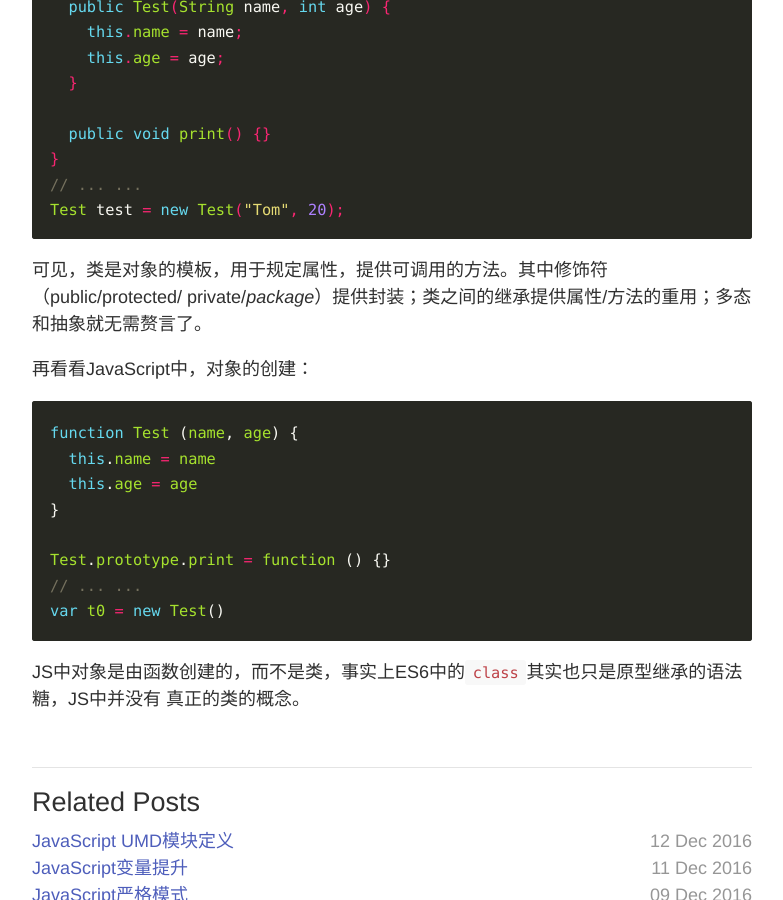
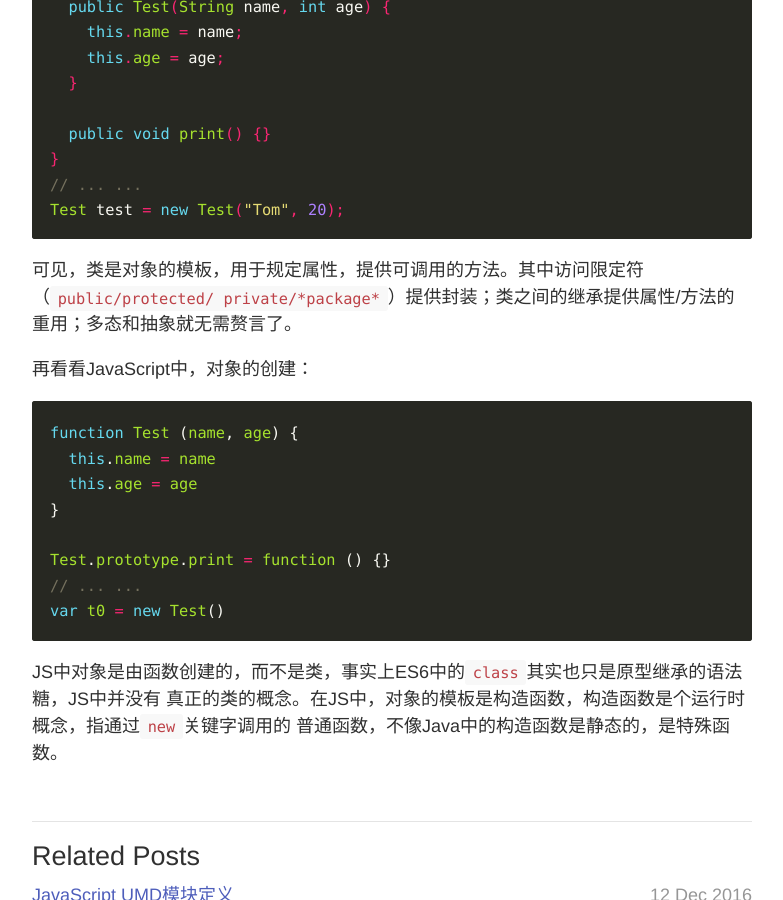
Before and after one commit to skylerlee/codelet, a Jekyll site: the page built from _posts/2016-11-28-javascript-prototype.md, in a window 1280 px wide and 900 px high, scrolled down 633 px. Shown: the whole window, without its empty margins (248-1031 px from the left). Built offline with Jekyll 4.4.1, drawn with Linux system fonts in a browser that asks for light colours.

Commit message:
Update post

````diff
--- a/_posts/2016-11-28-javascript-prototype.md
+++ b/_posts/2016-11-28-javascript-prototype.md
@@ -34,8 +34,8 @@ class Test {
 Test test = new Test("Tom", 20);
 ```
 
-可见，类是对象的模板，用于规定属性，提供可调用的方法。其中修饰符（public/protected/
-private/*package*）提供封装；类之间的继承提供属性/方法的重用；多态和抽象就无需赘言了。
+可见，类是对象的模板，用于规定属性，提供可调用的方法。其中访问限定符（`public/protected/
+private/*package*`）提供封装；类之间的继承提供属性/方法的重用；多态和抽象就无需赘言了。
 
 再看看JavaScript中，对象的创建：
 
@@ -51,4 +51,5 @@ var t0 = new Test()
 ```
 
 JS中对象是由函数创建的，而不是类，事实上ES6中的`class`其实也只是原型继承的语法糖，JS中并没有
-真正的类的概念。
+真正的类的概念。在JS中，对象的模板是构造函数，构造函数是个运行时概念，指通过`new`关键字调用的
+普通函数，不像Java中的构造函数是静态的，是特殊函数。
````
